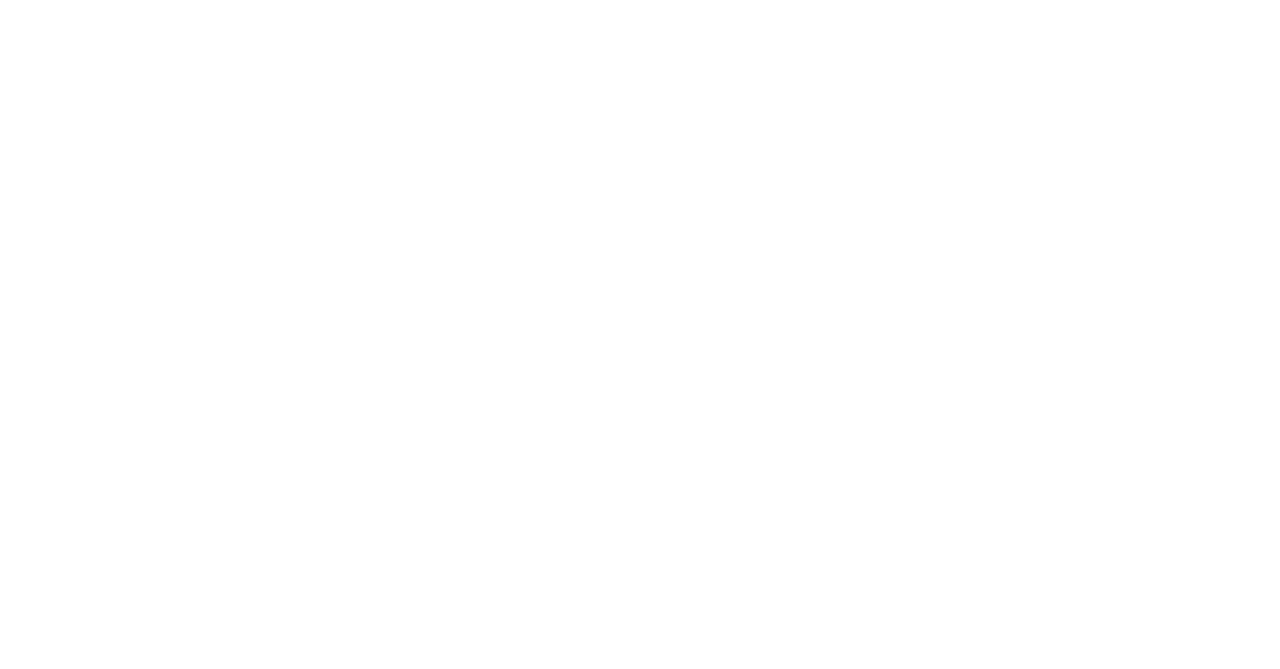
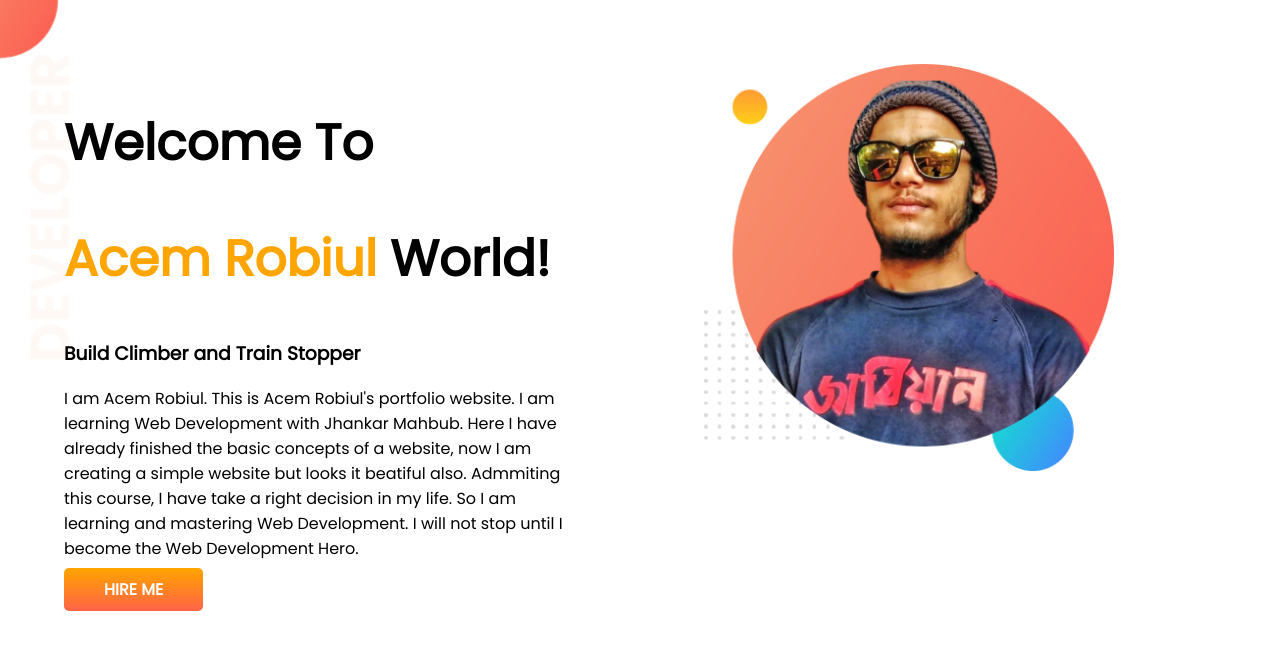
Before and after one commit to Robiul46/developer-portfolio, a plain HTML site: page index.html in a window 1280 px wide. Drawn offline with Linux system fonts and the light colour scheme.

Commit message:
top banner added

```diff
--- a/index.html
+++ b/index.html
@@ -1,13 +1,37 @@
 <!DOCTYPE html>
 <html lang="en">
+
 <head>
     <meta charset="UTF-8">
     <meta http-equiv="X-UA-Compatible" content="IE=edge">
     <meta name="viewport" content="width=device-width, initial-scale=1.0">
     <title>Robiul portfolio</title>
+
+    <link rel="preconnect" href="https://fonts.googleapis.com">
+    <link rel="preconnect" href="https://fonts.gstatic.com" crossorigin>
+    <link href="https://fonts.googleapis.com/css2?family=Poppins&display=swap" rel="stylesheet">
     <link rel="stylesheet" href="style.css">
 </head>
+
 <body>
+    <section class="top-banner">
+        <div class="half-width">
+            <h1>Welcome To</h1>
+            <h1><span class="orange-color">Acem Robiul</span> World!</h1>
+            <h3>Build Climber and Train Stopper</h3>
+            <p>I am Acem Robiul. This is Acem Robiul's portfolio website. I am learning Web Development with Jhankar
+                Mahbub.
+                Here I have already finished the basic concepts of a website, now I am creating a simple website but
+                looks
+                it beatiful also. Admmiting this course, I have take a right decision in my life. So I am learning and
+                mastering Web Development. I will not stop until I become the Web Development Hero. </p>
+            <a class="link-button" target="blank" href="https://www.linkedin.com/in/acem-robiul-35b204211/">HIRE ME</a>
+        </div>
+        <div class="half-width">
+            <img src="images/robiul-futani.png" alt="">
 
+        </div>
+    </section>
 </body>
+
 </html>
--- a/style.css
+++ b/style.css
@@ -0,0 +1,35 @@
+body{
+    font-family: 'Poppins', sans-serif;
+    margin: 0;
+}
+h1{
+    font-size: 50px;
+}
+.orange-color{
+    color: orange;
+}
+section{
+    display: flex;
+}
+.half-width{
+    width: 50%;
+    padding: 5%;
+}
+.half-width img{
+    width: 80%;
+}
+.link-button{
+    text-decoration: none;
+    background-image: linear-gradient(orange, tomato);
+    padding: 10px 40px;
+    color: white;
+    font-weight: 700;
+    border-radius: 5px;
+}
+.top-banner{
+    background-image: url(images/top-banner.png);
+    background-repeat: no-repeat;
+
+
+
+}
```
Also changed, not shown: images/dream-bg.png (added), images/exp-bg.png (added), images/jhankar.png (added), images/jhankar2.png (added), images/my-bg.png (added), images/my-bg2.png (added), images/robiul-futani.png (added), images/top-banner.png (added), showOff/robiul.jpg (added), 7 other files.
